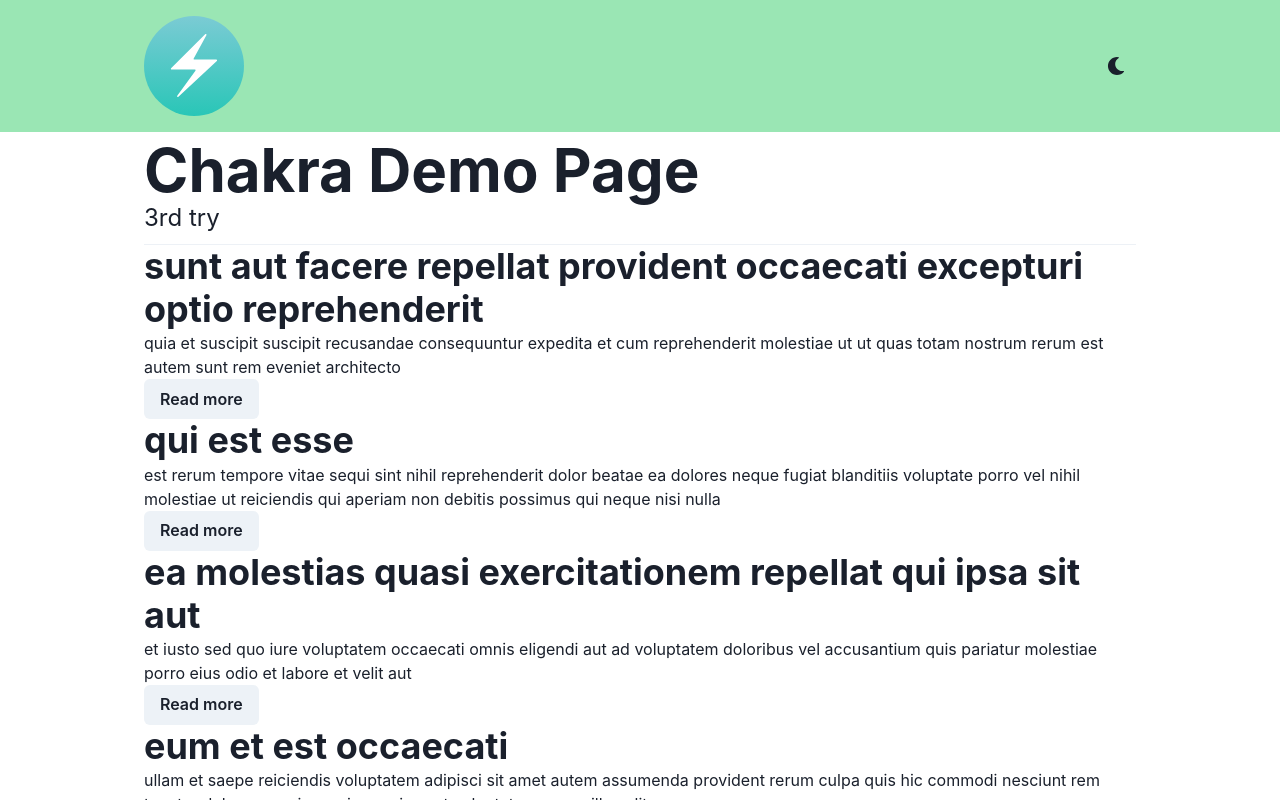
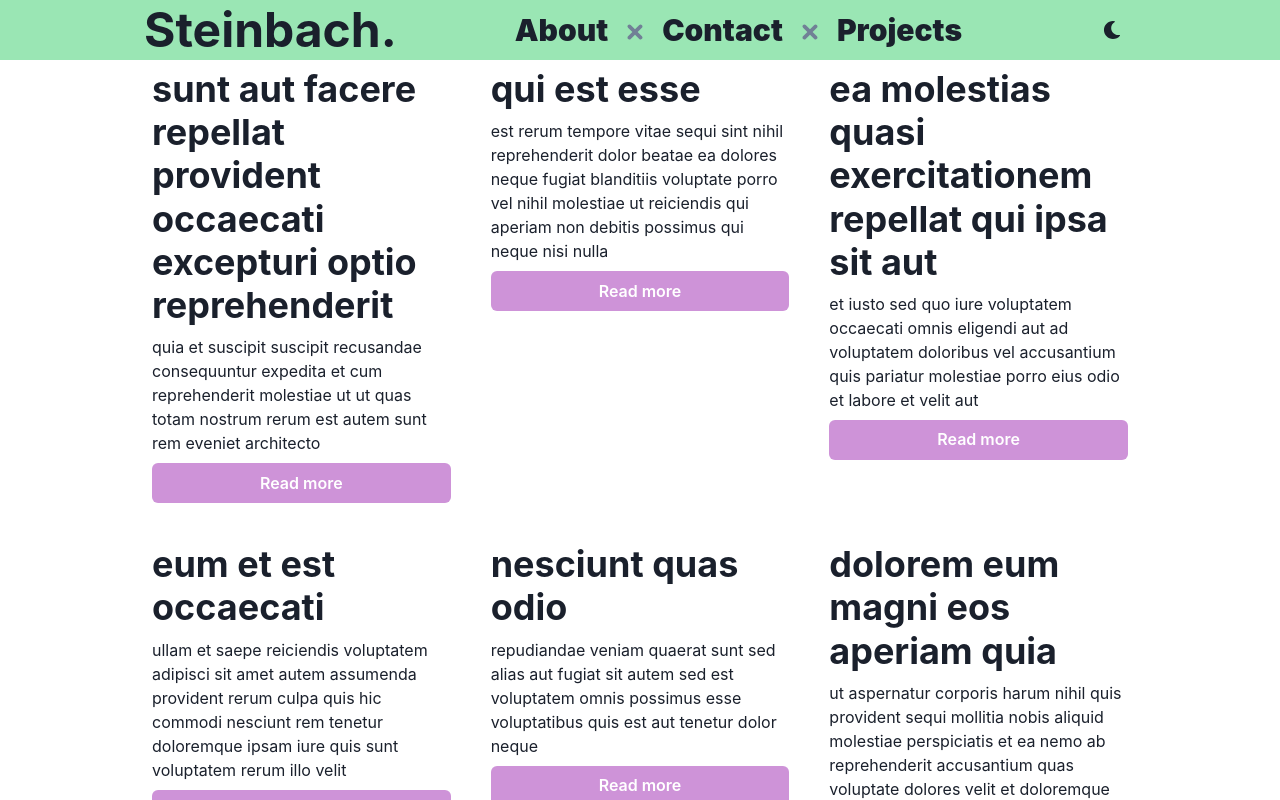
Before and after one commit to Stainbakh/SummerPractice, a React (Create React App) app: page / in a window 1280 px wide. Shown: the top 800 px of the page. Built offline with nearby package versions, Linux system fonts and the light colour scheme.

Commit message:
Header Update

```diff
--- a/package.json
+++ b/package.json
@@ -3,12 +3,14 @@
   "version": "0.1.0",
   "private": true,
   "dependencies": {
+    "@chakra-ui/icons": "^2.0.2",
     "@chakra-ui/react": "^2.2.1",
     "@emotion/react": "^11.9.3",
     "@emotion/styled": "^11.9.3",
     "@testing-library/jest-dom": "^5.16.4",
     "@testing-library/react": "^13.3.0",
     "@testing-library/user-event": "^14.2.0",
+    "@types/react": "^18.0.14",
     "framer-motion": "^6.3.11",
     "react": "^18.2.0",
     "react-dom": "^18.2.0",
--- a/src/App.js
+++ b/src/App.js
@@ -4,9 +4,9 @@ import {
   Box,
   Heading,
   Text,
-  theme,
+  palette,
   Container,
-  Divider,
+  Divider, extendTheme,
 } from '@chakra-ui/react';
 
 import { Header } from './Components/Header'
@@ -49,18 +49,24 @@ const  posts = [
       "body": "ut aspernatur corporis harum nihil quis provident sequi\nmollitia nobis aliquid molestiae\nperspiciatis et ea nemo ab reprehenderit accusantium quas\nvoluptate dolores velit et doloremque molestiae"
     },
 ]
+const theme = extendTheme({
+  colors: {
+    brand: {
+      100: '#ab47bc',
+      200: '#ab47bc',
+      300: '#ab47bc',
+      400: '#ce93d8',
+      500: '#ce93d8',
+      600: '#ce93d8',
+    }
+  }
+
+});
 function App() {
   return (
     <ChakraProvider theme={theme}>
       <Header />
       <Container maxW="container.lg">
-        <Box py="2">
-          <Heading size = '3xl'>
-            Chakra Demo Page
-          </Heading>
-          <Text fontSize="2xl">3rd try</Text>
-        </Box>
-        <Divider />
         <CardList cards={posts} />
       </Container>
     </ChakraProvider>
--- a/src/ColorModeSwitcher.js
+++ b/src/ColorModeSwitcher.js
@@ -9,7 +9,7 @@ export const ColorModeSwitcher = props => {
 
   return (
     <IconButton
-      size="md"
+      size="lg"
       fontSize="lg"
       aria-label={`Switch to ${text} mode`}
       variant="ghost"
--- /dev/null
+++ b/src/Components/About.js
@@ -0,0 +1,3 @@
+const about = () =>{
+
+}
--- a/src/Components/CardList.js
+++ b/src/Components/CardList.js
@@ -1,21 +1,21 @@
-import {SimpleGrid, Box, Button, Heading, Text} from '@chakra-ui/react';
+import { SimpleGrid, Box, Button, Heading, Text, Stack } from '@chakra-ui/react';
 export const CardList = props =>{
   const {cards = []} = props;
   return(
-    <SimpleGrid>
+    <SimpleGrid columns = {[1, null, 2, 3]} spacing = {[4, null, 6,]}>
       {
         cards.map(card=>(
-          <Box key = {card.title}>
+          <Stack key = {card.title} spacing = {2} _hover={{shadow:'md'}} p={2}>
             <Heading as = "h3">
               {card.title}
             </Heading>
             <Text>
               {card.body}
             </Text>
-            <Button as = "a">
+            <Button as = "a" colorScheme="brand">
               Read more
             </Button>
-          </Box>
+          </Stack>
           )
         )
       }
--- a/src/Components/Header.js
+++ b/src/Components/Header.js
@@ -1,20 +1,41 @@
-import { Image, Container, Flex, Box, useColorMode } from '@chakra-ui/react';
-import { ColorModeSwitcher} from '../ColorModeSwitcher';
-import Logo from '../logo.svg'
+import {
+  Container,
+  Flex,
+  Box,
+  useColorMode,
+  Heading,
+  Breadcrumb,
+  BreadcrumbItem,
+  BreadcrumbLink,
+} from '@chakra-ui/react';
+import { ColorModeSwitcher } from '../ColorModeSwitcher';
+import { SmallCloseIcon } from '@chakra-ui/icons'
 
 const Header = () => {
   const {colorMode} = useColorMode();
   return(
 
-    <Box as = "header" py = {4} bg = {colorMode === 'dark' ? 'gray.600' : 'green.200'}>
+    <Box as = "header" py = {1.5} bg = {colorMode === 'dark' ? 'gray.600' : 'green.200'}>
       <Container maxW = "container.lg">
         <Flex justifyContent="space-between" alignItems="center">
-          <Image
-            src={Logo}
-            alt ="logo"
-            boxSize = "100px"
-            objectFit="cover"
-          />
+
+          <Heading size = '2xl'>
+            Steinbach.
+          </Heading>
+          <Breadcrumb fontWeight='900' fontSize='3xl' spacing='12px' separator={<SmallCloseIcon color='gray.500' />}>
+            <BreadcrumbItem>
+              <BreadcrumbLink href='#'>About</BreadcrumbLink>
+            </BreadcrumbItem>
+
+            <BreadcrumbItem>
+              <BreadcrumbLink href='#'>Contact</BreadcrumbLink>
+            </BreadcrumbItem>
+
+            <BreadcrumbItem isCurrentPage>
+              <BreadcrumbLink href='#'>Projects</BreadcrumbLink>
+            </BreadcrumbItem>
+          </Breadcrumb>
+
           <ColorModeSwitcher />
         </Flex>
       </Container>
```
Also changed, not shown: public/MyPhoto.jpg (added), src/Components/Contact.js (added), 1 other file (tests, documents, lock files or other folders).
